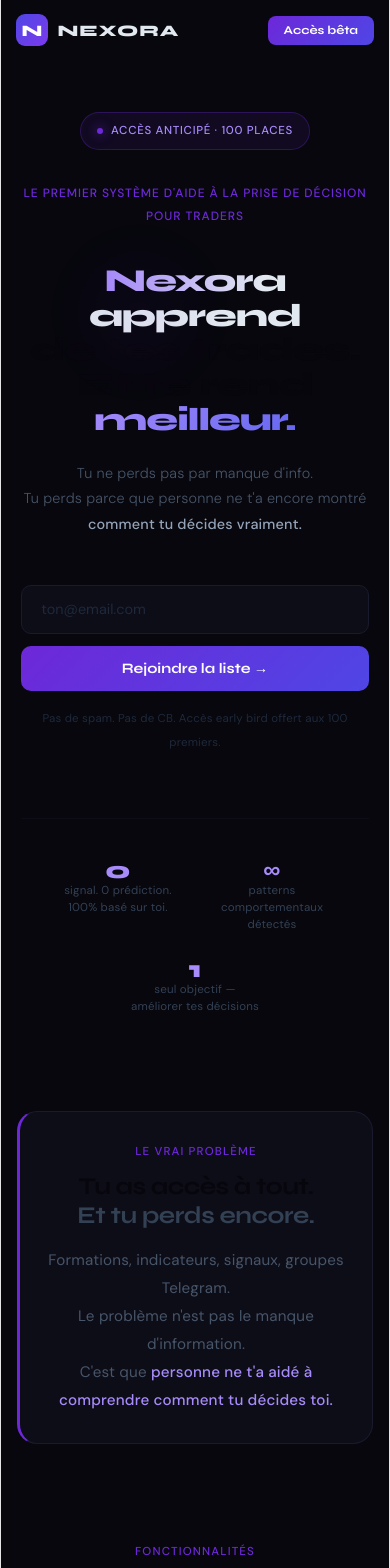
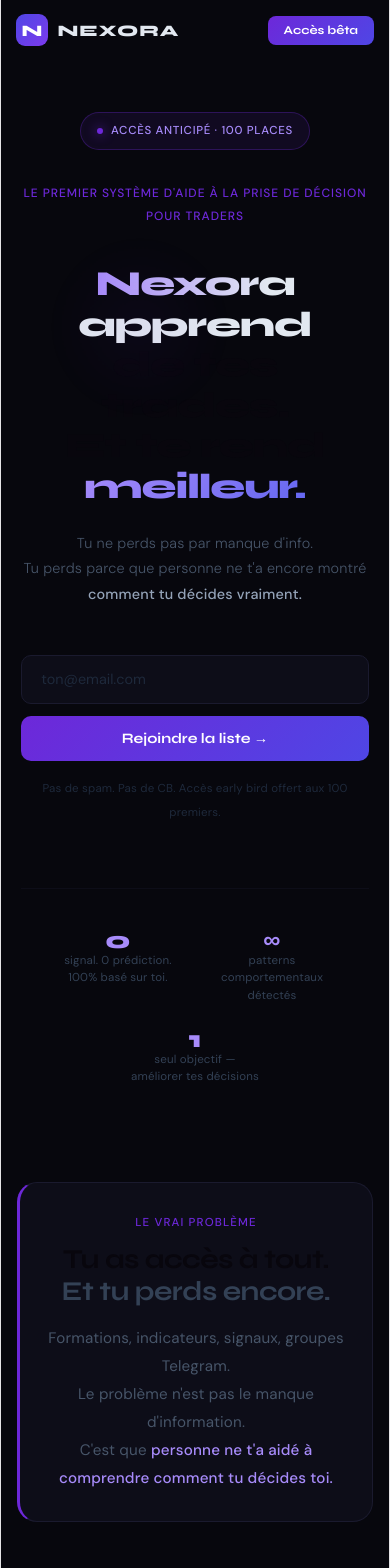
Before and after one commit to gohan974/nexora, a React (Vite) app: page / in a window 390 px wide. Shown: the top 1568 px of the page. Built offline with nearby package versions, Linux system fonts and the light colour scheme.

Commit message:
fix responsive non-apple

```diff
--- a/src/App.jsx
+++ b/src/App.jsx
@@ -165,7 +165,7 @@ export default function NexoraLanding() {
     page: { background: "#07070d", color: "#e2e8f0", fontFamily: "'DM Sans',sans-serif", minHeight: "100vh", overflowX: "hidden" },
     section: (mw = 1100) => ({ padding: isMobile ? "3rem 1rem" : "5rem 2rem", maxWidth: mw, margin: "0 auto" }),
     label: { fontSize: "0.72rem", color: "#6d28d9", letterSpacing: "0.1em", fontWeight: 600, marginBottom: "0.6rem" },
-    h2: { fontFamily: "'Syne',sans-serif", fontSize: isMobile ? "clamp(1.5rem,6vw,2rem)" : "clamp(1.8rem,3vw,2.6rem)", fontWeight: 700, letterSpacing: "-0.02em", marginBottom: "1rem" },
+    h2: { fontFamily: "'Syne',sans-serif", fontSize: isMobile ? "1.7rem" : "2.4rem", fontWeight: 700, letterSpacing: "-0.02em", marginBottom: "1rem" },
     card: { background: "#0d0d18", border: "1px solid #1a1a2e", borderRadius: 16, padding: "1.75rem" },
   };
 
@@ -219,11 +219,11 @@ export default function NexoraLanding() {
           Le premier système d'aide à la prise de décision pour traders
         </p>
 
-        <h1 style={{ fontFamily: "'Syne',sans-serif", fontSize: isMobile ? "clamp(2rem,8vw,3rem)" : "clamp(2.8rem,6vw,5.5rem)", fontWeight: 800, lineHeight: 1.08, letterSpacing: "-0.03em", maxWidth: 820, marginBottom: "1.5rem" }}>
+        <h1 style={{ fontFamily: "'Syne',sans-serif", fontSize: isMobile ? "2.2rem" : "4.4rem", fontWeight: 800, lineHeight: 1.15, letterSpacing: "-0.03em", maxWidth: 820, marginBottom: "1.5rem" }}>
           <span className="shimmer">Nexora apprend</span><br />
           <span>de tes trades.</span><br />
           <span>Et te rend </span>
-          <span style={{ background: "linear-gradient(135deg,#a78bfa,#6366f1)", WebkitBackgroundClip: "text", WebkitTextFillColor: "transparent" }}>meilleur.</span>
+          <span style={{ background: "linear-gradient(135deg,#a78bfa,#6366f1)", backgroundClip: "text", WebkitBackgroundClip: "text", color: "transparent", WebkitTextFillColor: "transparent" }}>meilleur.</span>
         </h1>
 
         <p style={{ fontSize: isMobile ? "0.9rem" : "1.05rem", color: "#475569", maxWidth: 500, lineHeight: 1.75, marginBottom: "3rem", fontWeight: 300 }}>
@@ -417,7 +417,7 @@ export default function NexoraLanding() {
       <section style={S.section(960)}>
         <FadeIn style={{ textAlign: "center", marginBottom: "3rem" }}>
           <p style={S.label}>APERÇU DU PRODUIT</p>
-          <h2 style={S.h2}>Finis le brouillard.<br /><span style={{ background: "linear-gradient(135deg,#a78bfa,#6366f1)", WebkitBackgroundClip: "text", WebkitTextFillColor: "transparent" }}>Comprends tes décisions.</span></h2>
+          <h2 style={S.h2}>Finis le brouillard.<br /><span style={{ background: "linear-gradient(135deg,#a78bfa,#6366f1)", backgroundClip: "text", WebkitBackgroundClip: "text", color: "transparent", WebkitTextFillColor: "transparent" }}>Comprends tes décisions.</span></h2>
           <p style={{ color: "#475569", fontSize: "0.9rem" }}>Pas des signaux. Pas des prédictions. Un miroir de toi.</p>
         </FadeIn>
 
@@ -555,7 +555,7 @@ export default function NexoraLanding() {
             <h2 style={{ ...S.h2, marginBottom: "2rem" }}>
               "Tu pensais être mauvais en trading."<br />
               <span style={{ color: "#475569" }}>"En réalité, tu trades bien…</span><br />
-              <span style={{ background: "linear-gradient(135deg,#a78bfa,#6366f1)", WebkitBackgroundClip: "text", WebkitTextFillColor: "transparent" }}>mais au mauvais moment."</span>
+              <span style={{ background: "linear-gradient(135deg,#a78bfa,#6366f1)", backgroundClip: "text", WebkitBackgroundClip: "text", color: "transparent", WebkitTextFillColor: "transparent" }}>mais au mauvais moment."</span>
             </h2>
             <p style={{ color: "#475569", fontSize: "0.9rem", lineHeight: 1.8, maxWidth: 520, margin: "0 auto" }}>
               83% des pertes viennent de 2 ou 3 situations récurrentes que tu ne vois pas.<br />
@@ -592,9 +592,9 @@ export default function NexoraLanding() {
       <section style={{ padding: isMobile ? "4rem 1.25rem 6rem" : "6rem 2rem 8rem", textAlign: "center", position: "relative" }}>
         <div style={{ position: "absolute", top: "50%", left: "50%", transform: "translate(-50%,-50%)", width: 600, height: 300, borderRadius: "50%", background: "radial-gradient(circle,rgba(109,40,217,.07) 0%,transparent 70%)", pointerEvents: "none" }} />
         <FadeIn>
-          <h2 style={{ fontFamily: "'Syne',sans-serif", fontSize: isMobile ? "clamp(1.8rem,6vw,2.5rem)" : "clamp(2rem,4vw,3.5rem)", fontWeight: 800, letterSpacing: "-0.03em", marginBottom: "1rem", position: "relative" }}>
+          <h2 style={{ fontFamily: "'Syne',sans-serif", fontSize: isMobile ? "1.9rem" : "3rem", fontWeight: 800, letterSpacing: "-0.03em", marginBottom: "1rem", position: "relative" }}>
             Prêt à comprendre<br />
-            <span style={{ background: "linear-gradient(135deg,#a78bfa,#6366f1)", WebkitBackgroundClip: "text", WebkitTextFillColor: "transparent" }}>comment tu décides vraiment ?</span>
+            <span style={{ background: "linear-gradient(135deg,#a78bfa,#6366f1)", backgroundClip: "text", WebkitBackgroundClip: "text", color: "transparent", WebkitTextFillColor: "transparent" }}>comment tu décides vraiment ?</span>
           </h2>
           <p style={{ color: "#475569", marginBottom: "2.5rem", fontSize: "0.95rem" }}>Accès early bird offert aux 100 premiers.</p>
           <CTA {...CTA_PROPS} />
```
